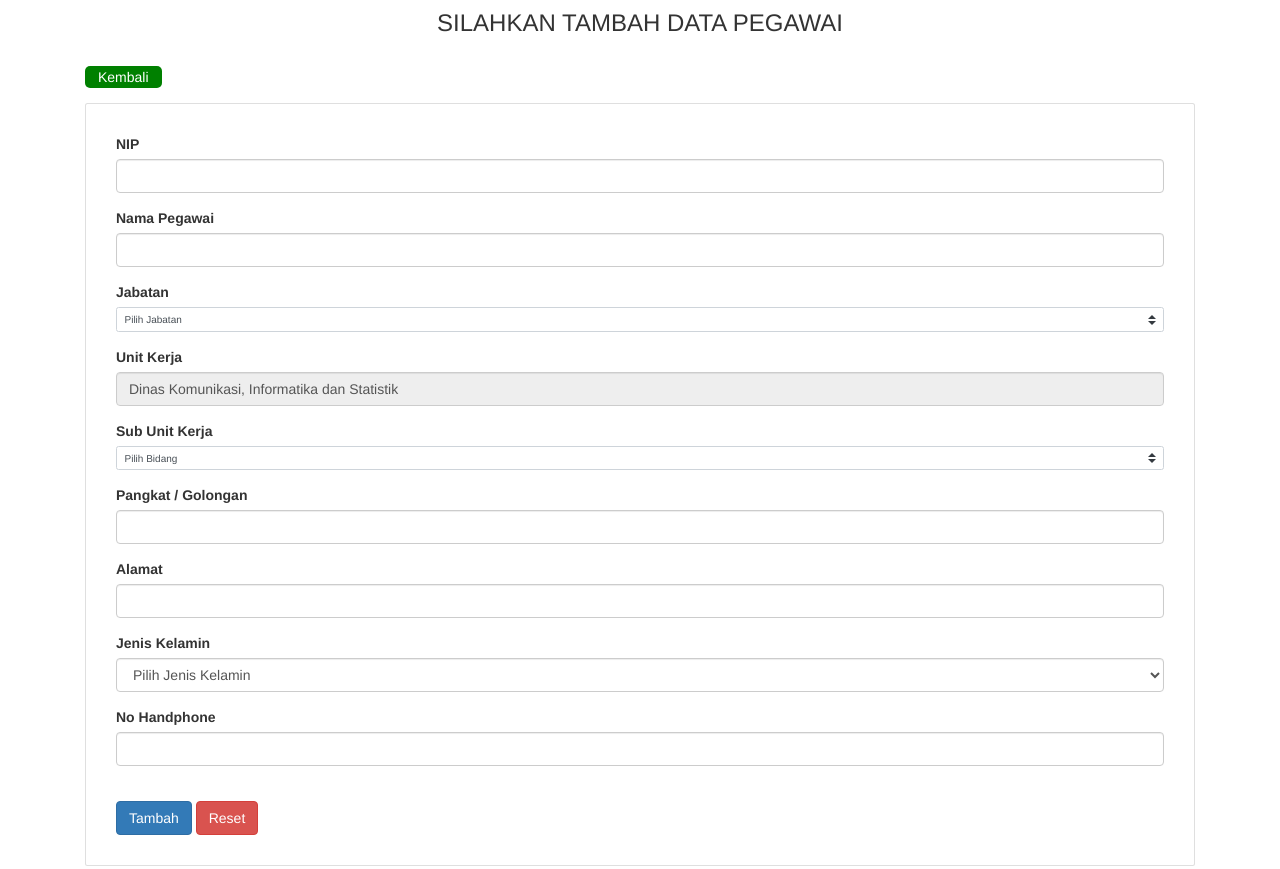
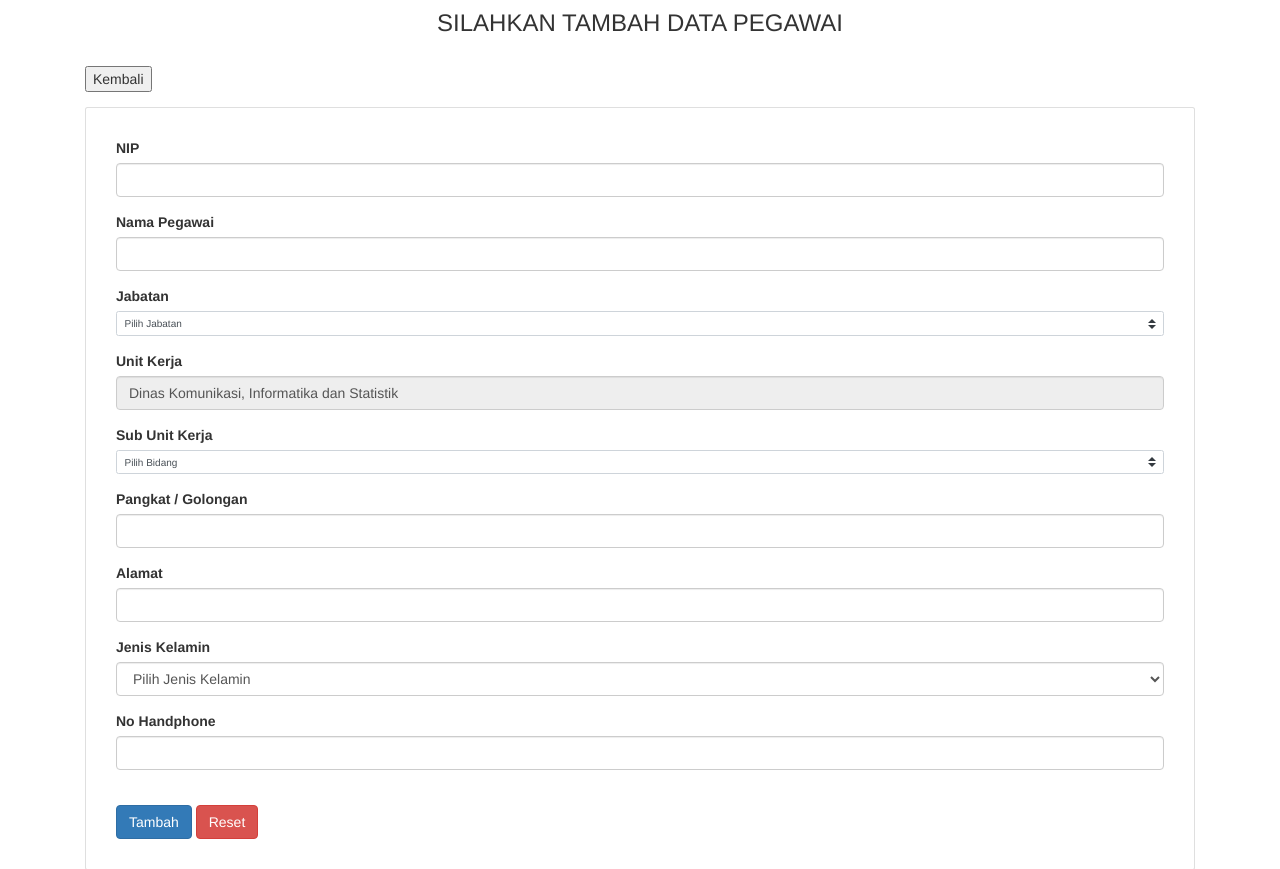
Before and after one commit to ermayanti88/sicuti, a PHP site: page /tambah_pegawai.php in a window 1280 px wide. Shown: the top 869 px of the page. Run offline with PHP 8.4, Linux system fonts and the light colour scheme; data that the repository does not hold is empty; some libraries are stand-ins or nearby versions.

Commit message:
hapus css button kembali

```diff
--- a/tambah_pegawai.php
+++ b/tambah_pegawai.php
@@ -18,17 +18,7 @@ include 'koneksi.php';
 
     <title>Form Tambah Menu</title>
     <link href="libs/images/logopemko.JPG" rel="icon" type="images/x-icon">
-    <style>
-        /* Gaya CSS untuk tombol kembali */
-        .pink-button {
-            background-color: green;
-            color: white;
-            padding: 1px 13px;
-            border: none;
-            border-radius: 5px;
-            cursor: pointer;
-        }
-    </style>
+
   </head>
 
   <body>
```
